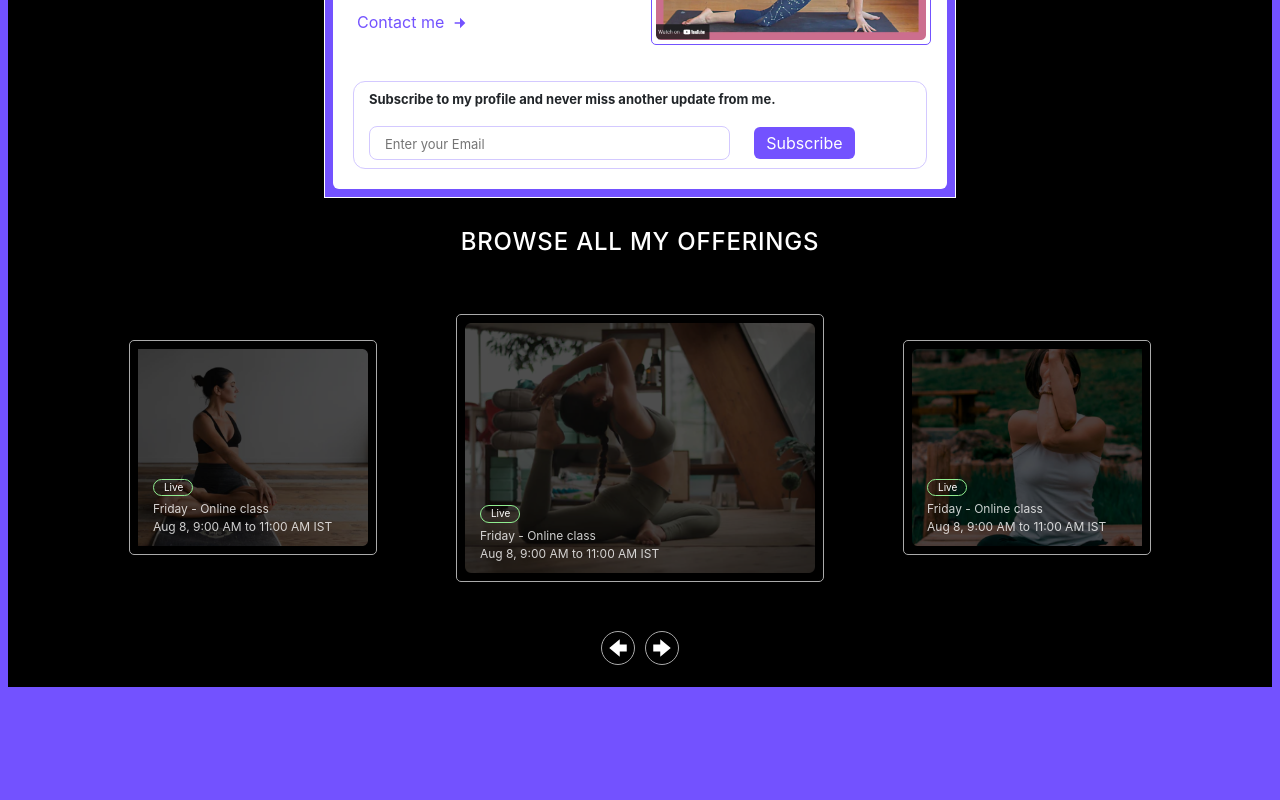
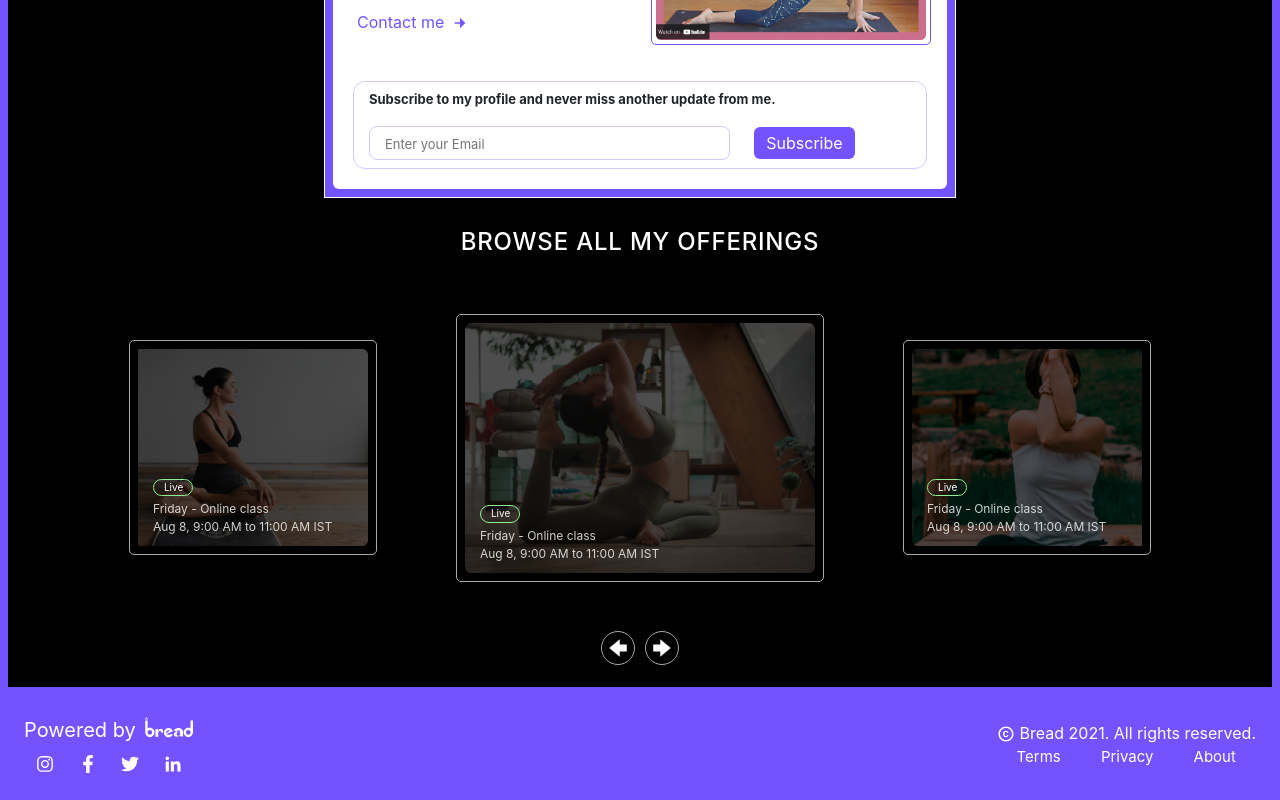
Before and after one commit to AyoTheInspired/bread-task, a React (Create React App) app: page / in a window 1280 px wide. Shown: the part 808-1608 px from the top of the page. Before the commit the page ends 1495 px from the top, so only its background shows below. Built offline with nearby package versions, Linux system fonts and the light colour scheme.

Commit message:
Footer is done

```diff
--- a/src/App.js
+++ b/src/App.js
@@ -4,6 +4,7 @@ import Navigation from "./components/Navigation";
 import Header from "./components/Header";
 import Wrapper from "./components/user-card/Wrapper";
 import CarouselWrap from "./components/carousel/CarouselWrap";
+import Footer from "./components/Footer";
 
 function App() {
 	return (
@@ -12,6 +13,7 @@ function App() {
 			<Header />
 			<Wrapper />
 			<CarouselWrap />
+			<Footer />
 		</div>
 	);
 }
--- a/src/appData.js
+++ b/src/appData.js
@@ -51,3 +51,12 @@ export const carouselItems = [
 		hide: true,
 	},
 ];
+
+export const footerLeftIcons = [
+	<FaInstagram />,
+	<FaFacebookF />,
+	<FaTwitter />,
+	<GrLinkedinOption />,
+];
+
+export const footerRightItems = ["Terms", "Privacy", "About"];
--- /dev/null
+++ b/src/components/Footer.js
@@ -0,0 +1,91 @@
+import React from "react";
+import styled from "styled-components";
+import { footerLeftIcons, footerRightItems } from "../appData";
+import { MdCopyright } from "react-icons/md";
+
+function Footer() {
+	return (
+		<Div className="p-4 flex-btw  flex-wrap">
+			<div className="footer__left">
+				<div className="footer__left-title flexed mb-0 ">
+					<p className="mb-0">Powered by</p>
+					<span className="footer__logo ml-2 mb-2">
+						<img src="/images/bread-footer-logo.png" width="50" alt="bread" />
+					</span>
+				</div>
+
+				<div className="icons__wrap flex-btw">
+					{footerLeftIcons.map((icon, index) => (
+						<span key={index + 1} className=" mx-auto footer__icon">
+							{icon}
+						</span>
+					))}
+				</div>
+			</div>
+			<div className="footer__right">
+				<p className="copyTitle text-white mb-0">
+					<span className="copyIcon">
+						<MdCopyright />{" "}
+					</span>
+					Bread 2021. All rights reserved.
+				</p>
+
+				<div className="flexed">
+					{footerRightItems.map((item, index) => (
+						<p key={index + 1} className="mb-0 mx-auto footer__right-item">
+							{item}
+						</p>
+					))}
+				</div>
+			</div>
+		</Div>
+	);
+}
+
+export default Footer;
+
+const Div = styled.div`
+	background: var(--pry-clr);
+
+	.footer__left-title {
+		font-size: 20px;
+		font-weight: 400;
+		color: #fff;
+	}
+
+	.footer__icon {
+		color: #fff;
+		font-size: 18px;
+		cursor: pointer;
+	}
+
+	.footer__right {
+		.copyIcon {
+			font-size: 18px;
+		}
+		.footer__right-item {
+			color: #fff;
+			font-size: 15px;
+			cursor: pointer;
+		}
+	}
+
+	@media (max-width: 768px) {
+		.footer__left {
+			width: 90%;
+			margin: 0 auto;
+		}
+
+		.footer__right {
+			width: 100%;
+			margin-top: 30px;
+			display: flex;
+			justify-content: space-between;
+			align-items: center;
+		}
+
+		.footer__right-item {
+			margin: 0px 8px !important;
+		}
+	}
+`;
--- a/src/components/user-card/CardTop.js
+++ b/src/components/user-card/CardTop.js
@@ -1,9 +1,7 @@
 import React from "react";
 import styled from "styled-components";
 import Button from "../Button";
-
 import UserDetails from "./UserDetails";
-
 const userItems = ["Yoga", "Wellness", "Fitness"];
 
 function CardTop() {
```
Also changed, not shown: public/images/bread-footer-logo.png (added).
